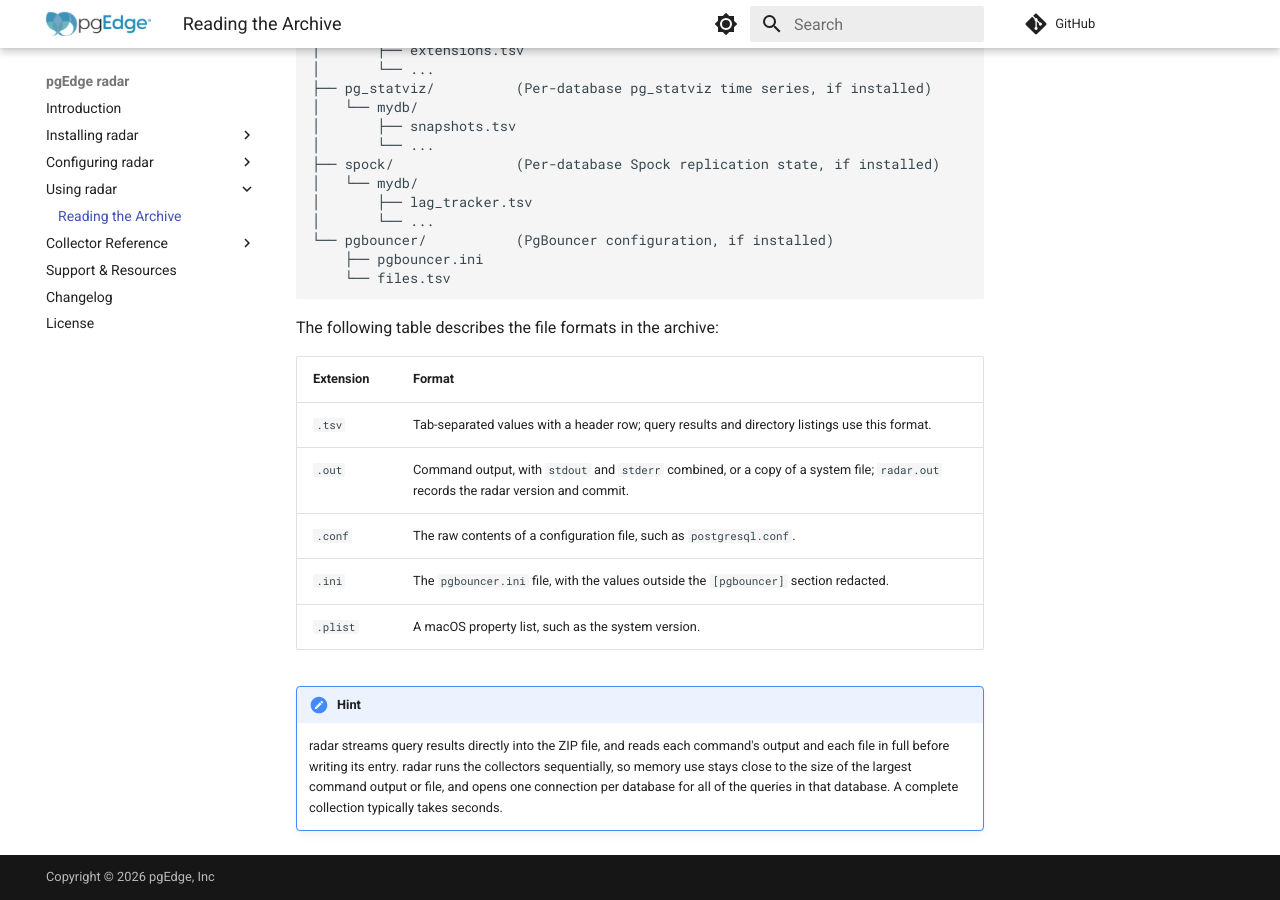
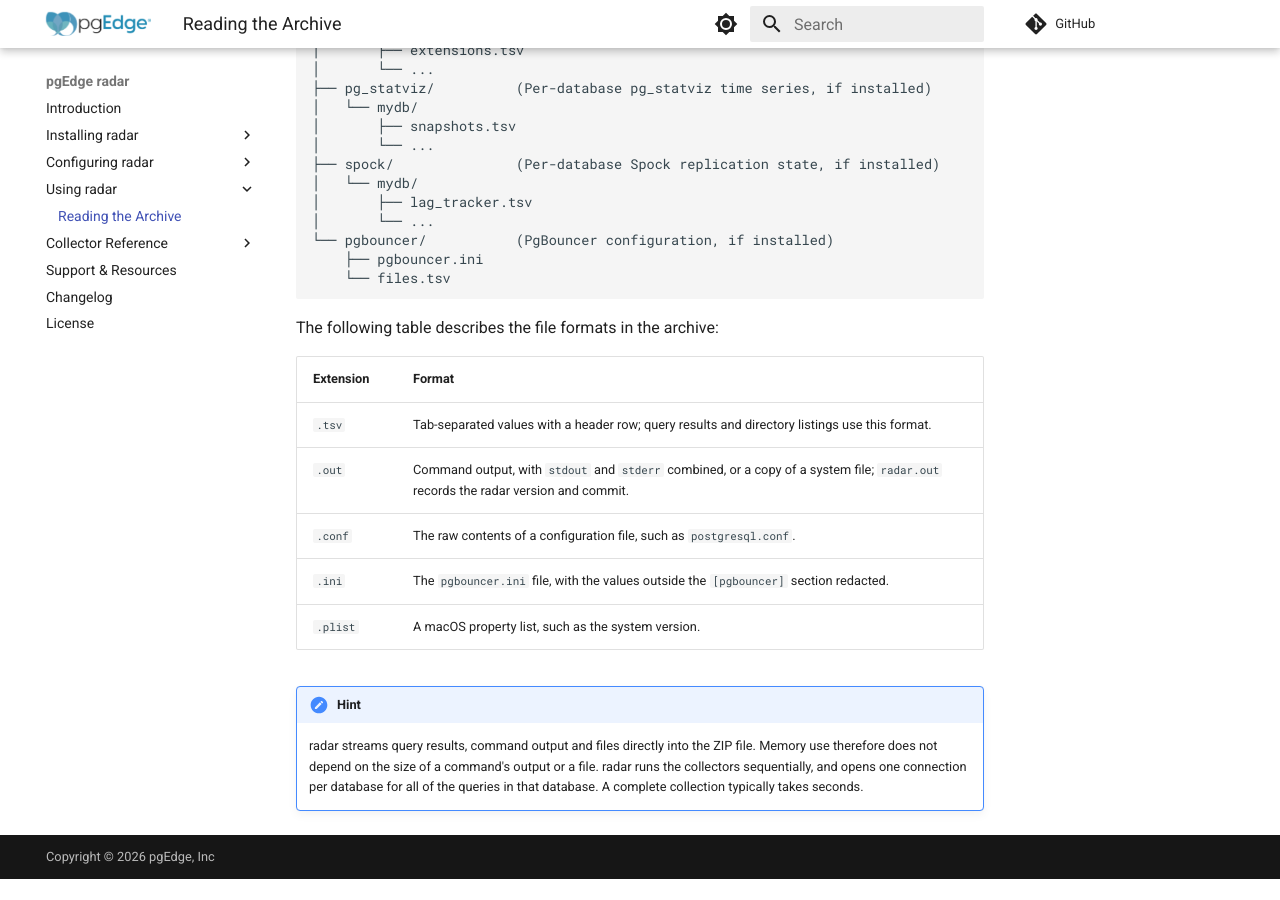
Before and after one commit to pgEdge/radar, an MkDocs documentation site: the page built from docs/using/reading_the_archive.md, in a window 1280 px wide and 900 px high, scrolled down 680 px. Built offline with MkDocs 1.6.1 and Material for MkDocs 9.7.7, drawn with Linux system fonts in a browser that asks for light colours; comment, search, counter and statistics services are not loaded; after the commit the page ends 1559 px from its top, so only the background shows below that.

Commit message:
docs: describe command output and files as streamed, and the version stamp without a leading v

```diff
--- a/docs/using/reading_the_archive.md
+++ b/docs/using/reading_the_archive.md
@@ -56,9 +56,8 @@ The following table describes the file formats in the archive:
 
 !!! hint
 
-    radar streams query results directly into the ZIP file, and reads each
-    command's output and each file in full before writing its entry. radar runs
-    the collectors sequentially, so memory use stays close to the size of the
-    largest command output or file, and opens one connection per database for
-    all of the queries in that database. A complete collection typically takes
-    seconds.
+    radar streams query results, command output and files directly into the ZIP
+    file. Memory use therefore does not depend on the size of a command's
+    output or a file. radar runs the collectors sequentially, and opens one
+    connection per database for all of the queries in that database. A complete
+    collection typically takes seconds.
```
Also changed, not shown: 1 other file.
